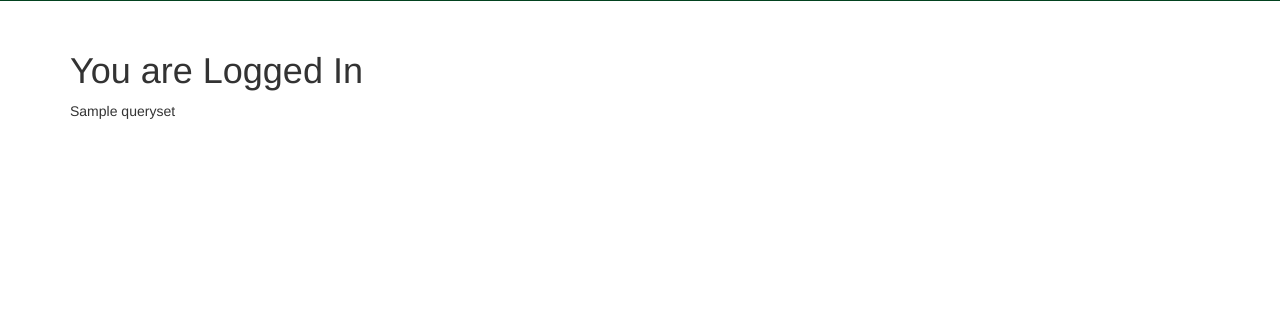
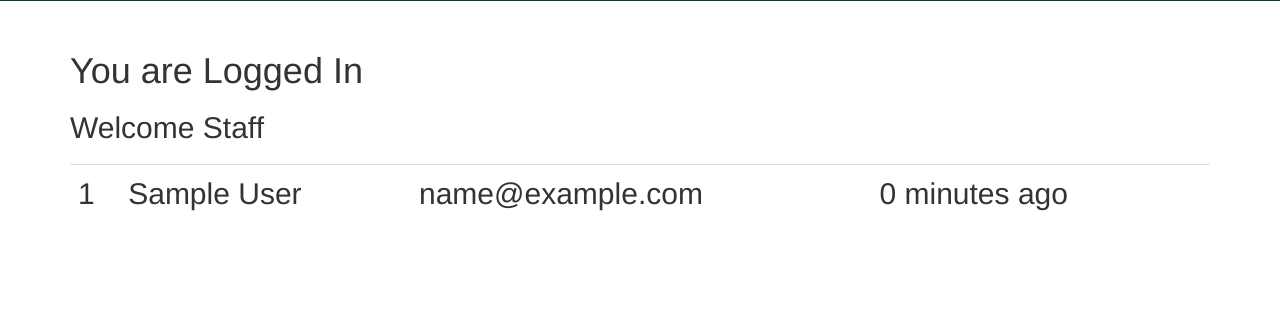
Before and after one commit to cristianacmc/trydjango_1.8, a Django app: template templates/home.html in a window 1280 px wide. Shown: the part 466-800 px from the top of the page. Run offline with Django 3.2, Linux system fonts and the light colour scheme; a user stored in the database is signed in; tables that the repository leaves empty hold one stand-in row (values such as "Sample post"); the template is opened without the code that fills it: values that come from a table or form of the project are taken from there, most other values are stand-ins (such as "Sample title", 1, 10 or a date in 2020); some libraries are stand-ins or nearby versions.

Commit message:
QuerySet Basics

```diff
--- a/templates/home.html
+++ b/templates/home.html
@@ -46,7 +46,14 @@
  {% if request.user.is_authenticated %}
   <h1>You are Logged In </h1>
 
-  {{queryset}}
+  {% if queryset %}
+    <h2>Welcome Staff<h2>
+    <table class='table'>
+    {% for instance in queryset %}
+        <tr><td>{{ forloop.counter }} </td><td>{{ instance.full_name}}</td><td>{{instance}}</td><td>{{instance.timestamp|timesince}} ago <td/></tr>
+    {% endfor %}
+    </table>
+  {% endif %}
 
  {% else %}
 
```
Also changed, not shown: newsletter/views.py (+13 -1 lines).
